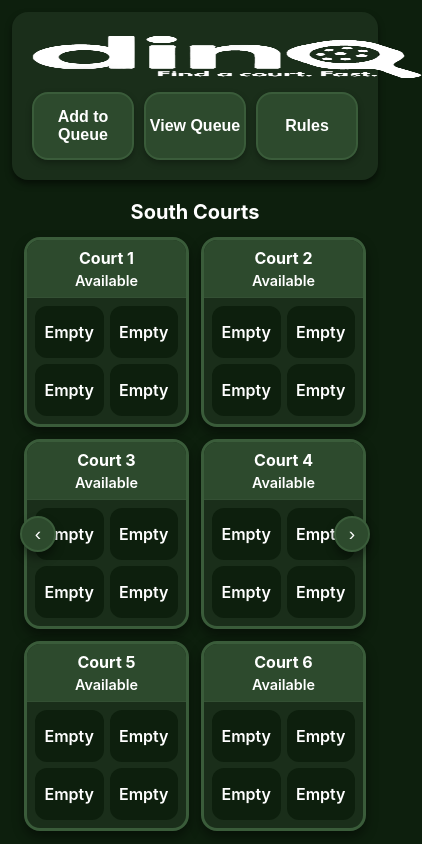
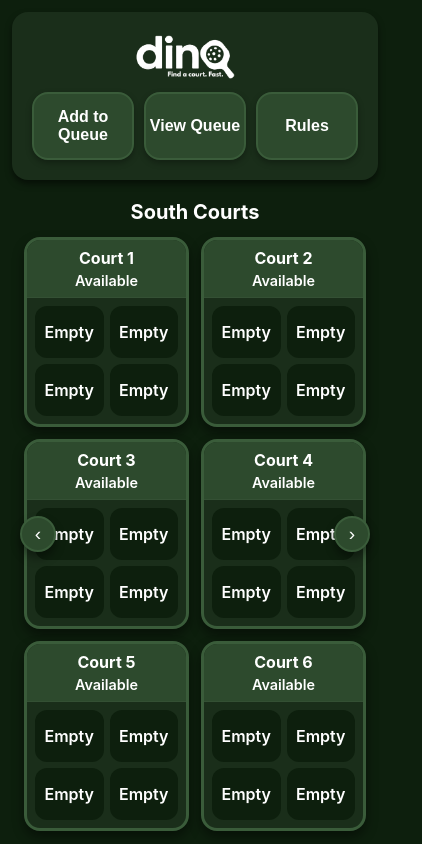
Before and after one commit to jarenpeters/dinQ, a website built with webpack: page index.html in a window 390 px wide. Shown: the whole page, 422 px wide, since content can reach past the window. Built offline with nearby package versions, Linux system fonts and the light colour scheme.

Commit message:
changes from g

```diff
--- a/index.html
+++ b/index.html
@@ -44,11 +44,18 @@
     }
 
     .logo img {
-      width: 100vw;     /* full viewport width */
-      height: auto;     /* keep aspect ratio */
-      max-height: 200px; /* optional cap */
+      max-width: 100%;     /* still respect container edges */
+      height: auto;        /* preserve aspect ratio */
       display: block;
       margin: 0 auto;
+    }
+
+    /* On narrow screens, boost logo size relative to container */
+    @media (max-width: 480px) {
+      .logo img {
+        max-width: 140%;   /* allow it to grow beyond container width */
+        transform: translateX(-10%); /* recenters the overflow */
+      }
     }
 
     .nav-buttons {
```
